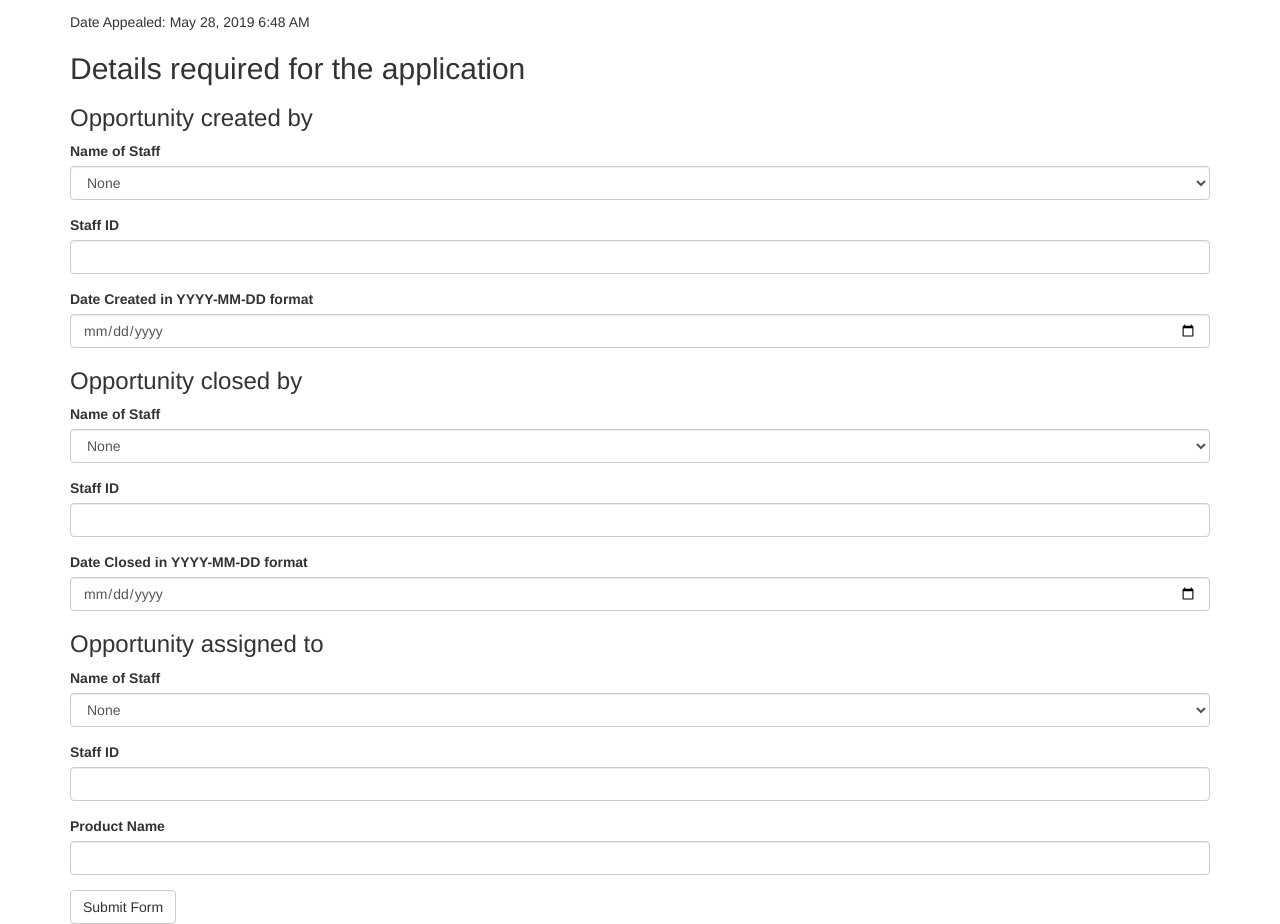
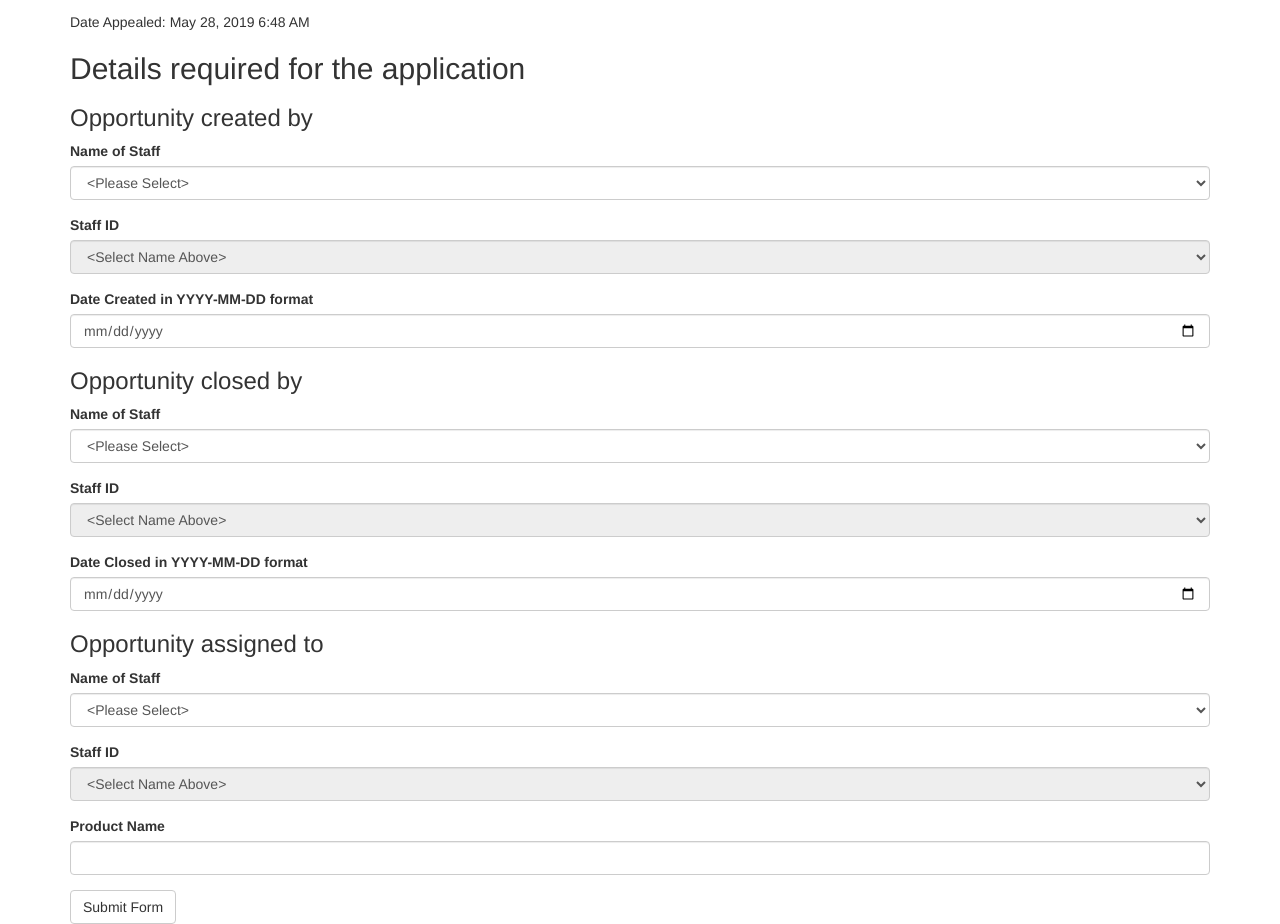
Before and after one commit to wfxronald/compauto, a Flask app: page / in a window 1280 px wide. Shown: the part 250-1174 px from the top of the page. Run offline with Flask 2, Linux system fonts and the light colour scheme; the visitor is signed in with stand-in values (Sample User, id 1); data comes from the database, SQL or seed files in the repository; some libraries are stand-ins or nearby versions.

Commit message:
support ID that is linked to name, pending link to database

```diff
--- a/main/forms.py
+++ b/main/forms.py
@@ -11,18 +11,16 @@ class LoginForm(FlaskForm):
 
 
 class MainForm(FlaskForm):
-    # TO-DO: Also can try to include a database consisting of name of staff and staff ID, to bind the data together
-    # so that there is no need to retype Staff ID multiple times
     created_by_name = SelectField('Name of Staff', coerce=str, validators=[DataRequired()])
-    created_by_id = StringField('Staff ID', validators=[DataRequired()])
+    created_by_id = SelectField('Staff ID', coerce=str, validators=[DataRequired()])
     create_date = DateField('Date Created in YYYY-MM-DD format', validators=[DataRequired()])
 
     closed_by_name = SelectField('Name of Staff', coerce=str, validators=[DataRequired()])
-    closed_by_id = StringField('Staff ID', validators=[DataRequired()])
+    closed_by_id = SelectField('Staff ID', coerce=str, validators=[DataRequired()])
     close_date = DateField('Date Closed in YYYY-MM-DD format', validators=[DataRequired()])
 
     assign_to_name = SelectField('Name of Staff', coerce=str, validators=[DataRequired()])
-    assign_to_id = StringField('Staff ID', validators=[DataRequired()])
+    assign_to_id = SelectField('Staff ID', coerce=str, validators=[DataRequired()])
 
     pdt_name = StringField('Product Name', validators=[DataRequired()])
 
--- a/main/routes.py
+++ b/main/routes.py
@@ -13,9 +13,30 @@ from flask_table import Table, Col
 @login_required
 def index():
     form = MainForm()
+
     form.created_by_name.choices = [(g.staff_name, g.staff_name) for g in User.query.order_by('staff_name')]
     form.closed_by_name.choices = [(g.staff_name, g.staff_name) for g in User.query.order_by('staff_name')]
     form.assign_to_name.choices = [(g.staff_name, g.staff_name) for g in User.query.order_by('staff_name')]
+
+    # Maintain consistent ordering with the choices for staff name
+    form.created_by_id.choices = [(g.staff_id, g.staff_id) for g in User.query.order_by('staff_name')]
+    form.closed_by_id.choices = [(g.staff_id, g.staff_id) for g in User.query.order_by('staff_name')]
+    form.assign_to_id.choices = [(g.staff_id, g.staff_id) for g in User.query.order_by('staff_name')]
+
+    def add_empty_name(choices):
+        choices.insert(0, ("", "<Please Select>"))  # The empty option is the first option, i.e. default option
+
+    add_empty_name(form.created_by_name.choices)
+    add_empty_name(form.closed_by_name.choices)
+    add_empty_name(form.assign_to_name.choices)
+
+    def add_empty_id(choices):
+        choices.insert(0, ("", "<Select Name Above>"))  # The empty option is the first option, i.e. default option
+
+    add_empty_id(form.created_by_id.choices)
+    add_empty_id(form.closed_by_id.choices)
+    add_empty_id(form.assign_to_id.choices)
+
     current_time = datetime.utcnow()
 
     if form.validate_on_submit():
--- a/main/templates/dashboard.html
+++ b/main/templates/dashboard.html
@@ -1,5 +1,4 @@
 {% extends "base.html" %}
-{% import 'bootstrap/wtf.html' as wtf %}
 
 {% block app_content %}
     <h1>A dynamic table containing all the requests will appear here</h1>
--- a/main/templates/index.html
+++ b/main/templates/index.html
@@ -1,5 +1,27 @@
 {% extends "base.html" %}
 {% import 'bootstrap/wtf.html' as wtf %}
+
+{% block scripts %}
+{{ super() }}
+<script>
+    var e = document.getElementById("created_by_name");
+    e.addEventListener("change", function() {
+        document.getElementById("created_by_id").selectedIndex = e.selectedIndex;
+    });
+
+    var f = document.getElementById("closed_by_name");
+    f.addEventListener("change", function() {
+        document.getElementById("closed_by_id").selectedIndex = f.selectedIndex;
+    });
+
+    var g = document.getElementById("assign_to_name");
+    g.addEventListener("change", function() {
+        document.getElementById("assign_to_id").selectedIndex = g.selectedIndex;
+    });
+
+    <!-- Have yet to find a way to submit the disabled field, try to enable just before submit -->
+</script>
+{% endblock %}
 
 {% block app_content %}
     <h1>Welcome, {{ current_user.staff_name }}!</h1>
@@ -15,19 +37,20 @@
         {{ form.hidden_tag() }}
         {{ wtf.form_errors(form, hiddens="only") }}
 
+        <!-- All staff ID is automatically generated from staff name, hence is disabled -->
         <h3>Opportunity created by</h3>
         {{ wtf.form_field(form.created_by_name) }}
-        {{ wtf.form_field(form.created_by_id) }}
+        {{ wtf.form_field(form.created_by_id, disabled=true) }}
         {{ wtf.form_field(form.create_date) }}
 
         <h3>Opportunity closed by</h3>
         {{ wtf.form_field(form.closed_by_name) }}
-        {{ wtf.form_field(form.closed_by_id) }}
+        {{ wtf.form_field(form.closed_by_id, disabled=true) }}
         {{ wtf.form_field(form.close_date) }}
 
         <h3>Opportunity assigned to</h3>
         {{ wtf.form_field(form.assign_to_name) }}
-        {{ wtf.form_field(form.assign_to_id) }}
+        {{ wtf.form_field(form.assign_to_id, disabled=true) }}
 
         {{ wtf.form_field(form.pdt_name) }}
         {{ wtf.form_field(form.submit) }}
```
